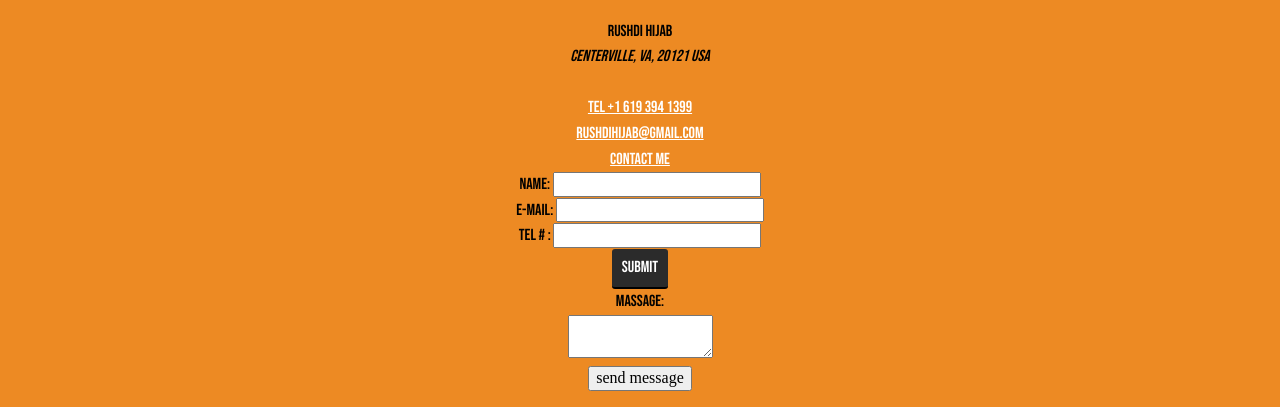
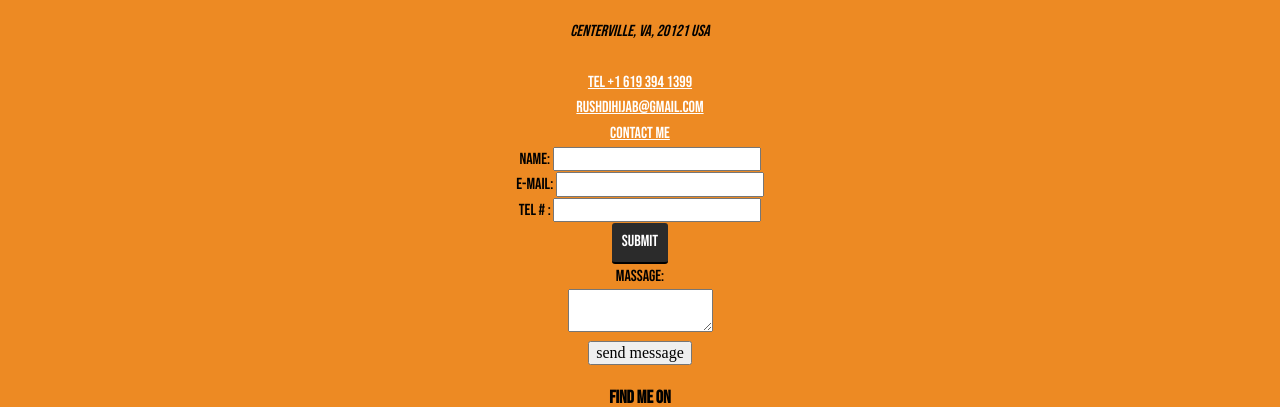
Before and after one commit to rushdihijab/portfolio-website, a plain HTML site: page contact.html in a window 1280 px wide. Shown: the part 154-561 px from the top of the page. Drawn offline with Linux system fonts and the light colour scheme.

Commit message:
delete name from contact

```diff
--- a/contact.html
+++ b/contact.html
@@ -41,7 +41,7 @@
       <h1>Contact Rushdi Hijab</h1>
 
       <div>
-        Rushdi Hijab<br>
+
         <address> CENTERVILLE, VA, 20121
         USA </address> <br>
 
```
